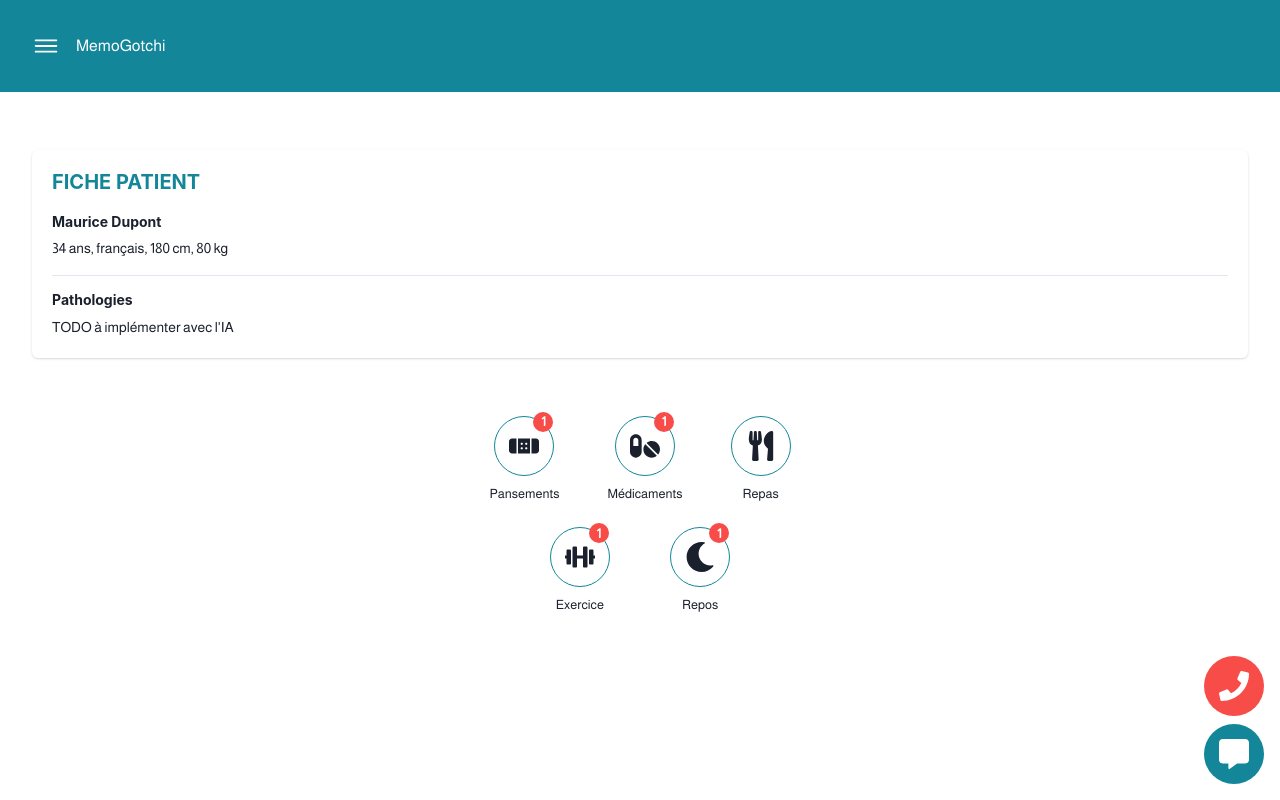
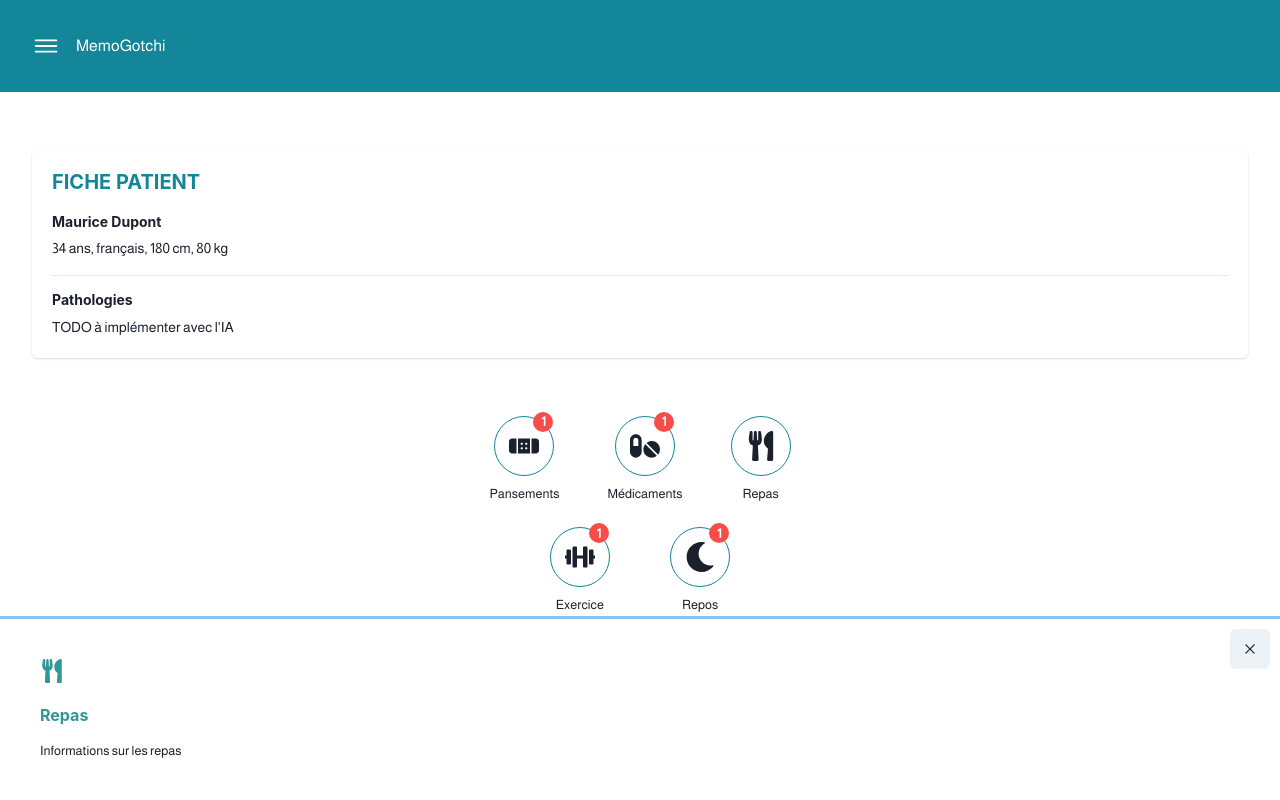
Before and after one commit to Wadoux-Nicolas/tamalou, a React (Vite) app in the folder front/: page / in a window 1280 px wide. Both pictures are taken after a click on the element "Repas". Built offline with nearby package versions, Linux system fonts and the light colour scheme.

Commit message:
add component

```diff
--- a/front/src/App.tsx
+++ b/front/src/App.tsx
@@ -1,74 +1,43 @@
-import Header from "./components/Header.tsx";
-import PatientCard from "./components/PatientCard.tsx";
-import { Box, Flex } from "@chakra-ui/react";
-import { PatientMauriceDupont } from "./mocks/patient.ts";
-import CustomButton from "./components/CustomButton.tsx";
-import {FaBandAid, FaPills, FaUtensils, FaDumbbell, FaMoon, FaPhone} from "react-icons/fa";
+import React, { useState } from 'react';
+import { Box, Flex, Slide, useDisclosure } from '@chakra-ui/react';
+import { FaPhone } from 'react-icons/fa';
+import Header from './components/Header';
+import PatientCard from './components/PatientCard';
+import { PatientMauriceDupont } from './mocks/patient';
+import CustomButton from './components/CustomButton';
+import GroupInformationButtons from './components/GroupInformationsButtons';
+import SlideContent from './components/SlideContent';
 import {FaMessage} from "react-icons/fa6";
 
 function App() {
+    const { isOpen, onToggle } = useDisclosure();
+    const [content, setContent] = useState({});
+
+    const handleButtonClick = (icon, title, description) => {
+        setContent({ icon, title, description });
+        onToggle();
+    };
+
+    const closeSlide = () => {
+        onToggle();
+    };
+
     return (
         <>
-            <Flex
-                align="center"
-                justifyContent="space-between"
-                h="100vh"
-                flexDirection="column"
-            >
+            <Flex align="center" justifyContent="space-between" h="100vh" flexDirection="column">
                 <Header />
-                <Box alignSelf={"flex-start"} p="8" w={"100vw"}>
+                <Box alignSelf="flex-start" p="8" w="100vw">
                     <PatientCard patient={PatientMauriceDupont} />
                 </Box>
-                <Box>
-                    <Flex justifyContent="center" mb={6}>
-                        <Flex justify="space-evenly" gap={12} maxW="800px" width="100%">
-                            <CustomButton
-                                icon={FaBandAid}
-                                text="Pansements"
-                                badgeContent={1}
-                                borderColor={"blue.main"}
-                            />
-                            <CustomButton
-                                icon={FaPills}
-                                text="Médicaments"
-                                badgeContent={1}
-                                borderColor={"blue.main"}
-                            />
-                            <CustomButton
-                                icon={FaUtensils}
-                                text="Repas"
-                                borderColor={"blue.main"}
-                            />
-                        </Flex>
-                    </Flex>
-                    <Flex justifyContent="center">
-                        <Flex justify="space-evenly" maxW="600px" width="100%">
-                            <CustomButton
-                                icon={FaDumbbell}
-                                text="Exercice"
-                                badgeContent={1}
-                                borderColor={"blue.main"}
-                            />
-                            <CustomButton
-                                icon={FaMoon}
-                                text="Repos"
-                                badgeContent={1}
-                                borderColor={"blue.main"}
-                            />
-                        </Flex>
-                    </Flex>
-                </Box>
-                <Flex alignSelf={"flex-end"} flexDirection="column" p={"4"} gap={"2"}>
-                    <CustomButton
-                        icon={FaPhone}
-                        iconColor={"white"}
-                        bgColor={"alert"}
-                    />
-                    <CustomButton
-                        icon={FaMessage}
-                        iconColor={"white"}
-                        bgColor={"blue.main"}
-                    />
+                <Flex flexDirection="column">
+                    <GroupInformationButtons handleButtonClick={handleButtonClick} />
+                    <Slide direction="bottom" in={isOpen} style={{ zIndex: 10 }}>
+                        <SlideContent content={content} closeSlide={closeSlide} />
+                    </Slide>
+                </Flex>
+                <Flex alignSelf="flex-end" flexDirection="column" p="4" gap="2">
+                    <CustomButton icon={FaPhone} iconColor="white" bgColor="alert" />
+                    <CustomButton icon={FaMessage} iconColor="white" bgColor="blue.main" />
                 </Flex>
             </Flex>
         </>
--- /dev/null
+++ b/front/src/components/GroupInformationsButtons.tsx
@@ -0,0 +1,55 @@
+import React from 'react';
+import { Flex } from '@chakra-ui/react';
+import { FaBandAid, FaPills, FaUtensils, FaDumbbell, FaMoon } from 'react-icons/fa';
+import SlideButton from './SlideButton';
+
+const GroupInformationButtons = ({ handleButtonClick }) => {
+    return (
+        <>
+            <Flex justifyContent="center" mb={6}>
+                <Flex justify="space-evenly" gap={12} maxW="800px" width="100%">
+                    <SlideButton
+                        icon={FaBandAid}
+                        text="Pansements"
+                        badgeContent={1}
+                        borderColor={"blue.main"}
+                        onToggle={() => handleButtonClick(FaBandAid, 'Pansements', 'Informations sur les pansements')}
+                    />
+                    <SlideButton
+                        icon={FaPills}
+                        text="Médicaments"
+                        badgeContent={1}
+                        borderColor={"blue.main"}
+                        onToggle={() => handleButtonClick(FaPills, 'Médicaments', 'Informations sur les médicaments')}
+                    />
+                    <SlideButton
+                        icon={FaUtensils}
+                        text="Repas"
+                        borderColor={"blue.main"}
+                        onToggle={() => handleButtonClick(FaUtensils, 'Repas', 'Informations sur les repas')}
+                    />
+                </Flex>
+            </Flex>
+            <Flex justifyContent="center">
+                <Flex justify="space-evenly" maxW="600px" width="100%">
+                    <SlideButton
+                        icon={FaDumbbell}
+                        text="Exercice"
+                        badgeContent={1}
+                        borderColor={"blue.main"}
+                        onToggle={() => handleButtonClick(FaDumbbell, 'Exercice', 'Informations sur les exercices')}
+                    />
+                    <SlideButton
+                        icon={FaMoon}
+                        text="Repos"
+                        badgeContent={1}
+                        borderColor={"blue.main"}
+                        onToggle={() => handleButtonClick(FaMoon, 'Repos', 'Informations sur le repos')}
+                    />
+                </Flex>
+            </Flex>
+        </>
+    );
+};
+
+export default GroupInformationButtons;
--- /dev/null
+++ b/front/src/components/SlideButton.tsx
@@ -0,0 +1,18 @@
+import React from 'react';
+import CustomButton from './CustomButton';
+
+const SlideButton = ({ icon, text, iconColor, bgColor, borderColor, badgeContent, onToggle }) => {
+    return (
+        <CustomButton
+            icon={icon}
+            text={text}
+            iconColor={iconColor}
+            bgColor={bgColor}
+            borderColor={borderColor}
+            badgeContent={badgeContent}
+            onClick={onToggle}
+        />
+    );
+};
+
+export default SlideButton;
--- /dev/null
+++ b/front/src/components/SlideContent.tsx
@@ -0,0 +1,23 @@
+import React from 'react';
+import { Box, Heading, Icon, Text, IconButton } from '@chakra-ui/react';
+import { RxCross2 } from "react-icons/rx";
+
+const SlideContent = ({ content, closeSlide }) => {
+    return (
+        <Box p="40px" mt="4" boxShadow='outline' mx="auto" bg="white" position="relative">
+            <IconButton
+                aria-label="Close"
+                icon={<RxCross2/>}
+                position="absolute"
+                top="10px"
+                right="10px"
+                onClick={closeSlide}
+            />
+            {content.icon && <Icon as={content.icon} color="teal.500" boxSize="24px" mb="4" />}
+            {content.title && <Heading as="h2" fontSize="1rem" mb="4" color="teal.500">{content.title}</Heading>}
+            {content.description && <Text fontSize="0.8rem">{content.description}</Text>}
+        </Box>
+    );
+};
+
+export default SlideContent;
```
